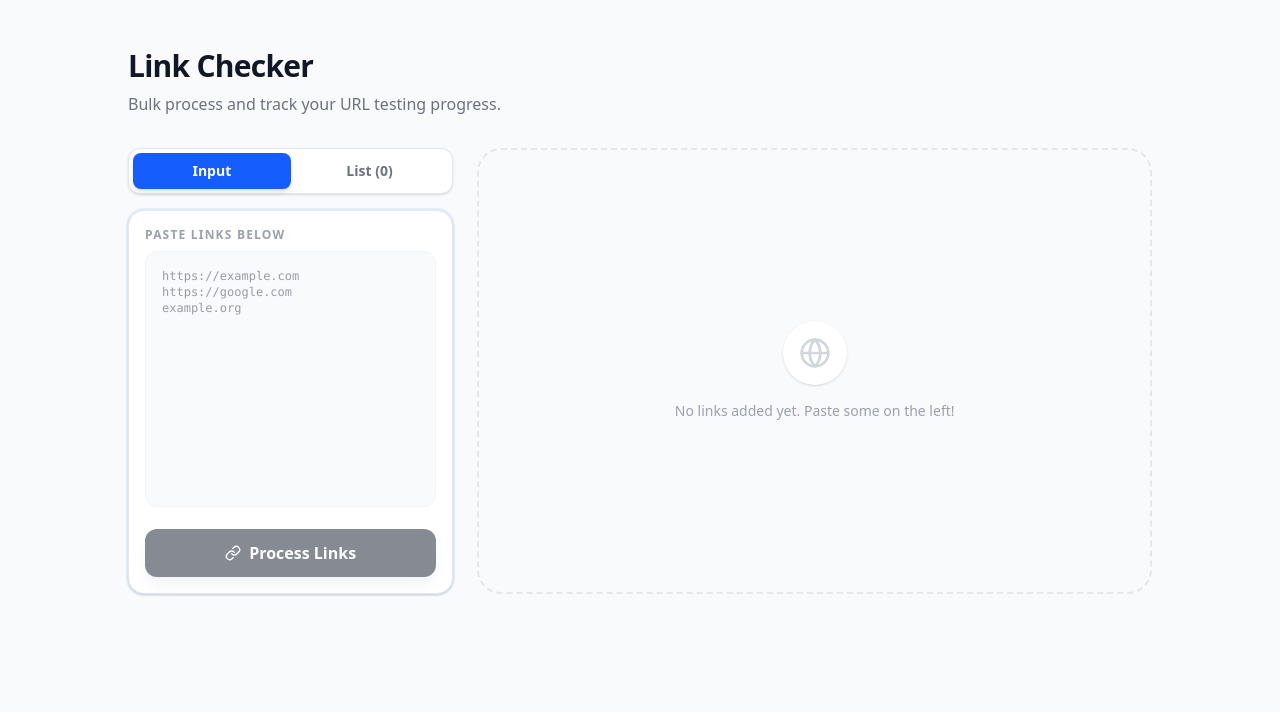
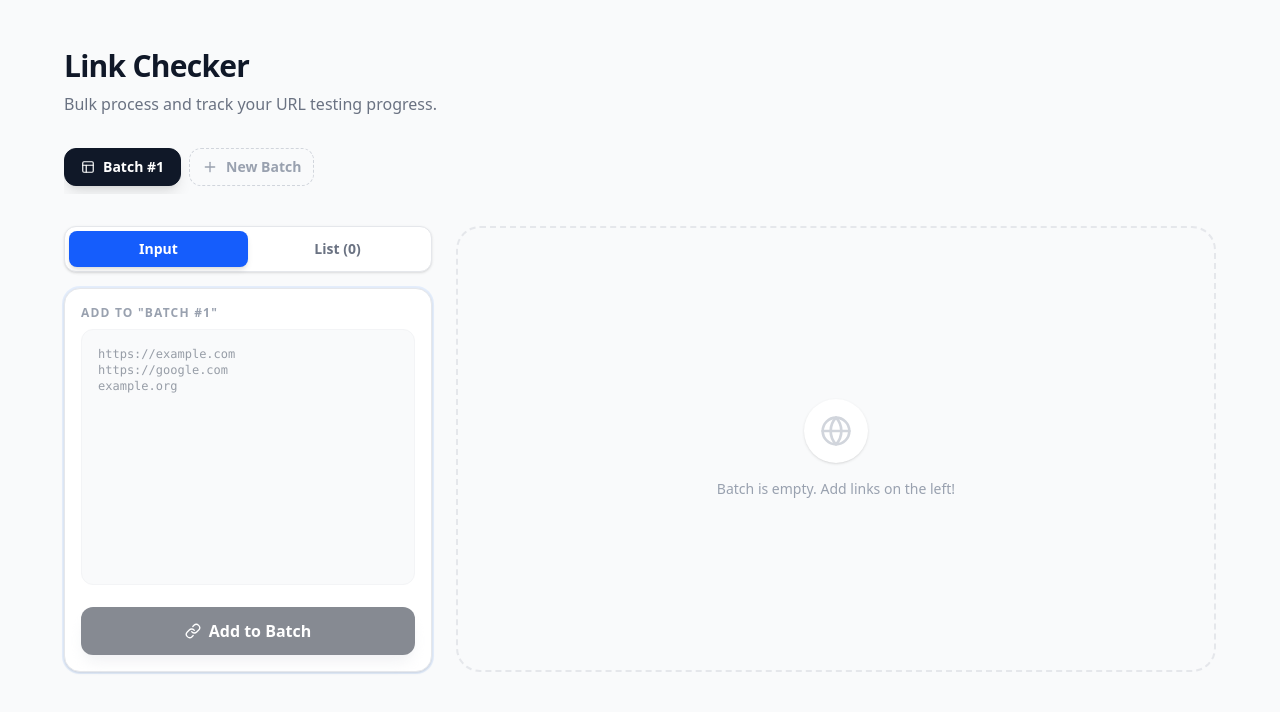
Before and after one commit to Dianute/event-tracker, a Next.js app in the folder web-app/: page /test-links in a window 1280 px wide. Shown: the top 712 px of the page. Built offline with nearby package versions, Linux system fonts and the light colour scheme.

Commit message:
Update page.tsx

```diff
--- a/web-app/app/test-links/page.tsx
+++ b/web-app/app/test-links/page.tsx
@@ -1,7 +1,7 @@
 'use client';
 
 import { useState, useEffect } from 'react';
-import { Check, Copy, ExternalLink, Trash2, Globe, Link as LinkIcon, AlertCircle } from 'lucide-react';
+import { Check, Copy, ExternalLink, Trash2, Globe, Link as LinkIcon, Plus, X, Layout } from 'lucide-react';
 
 interface LinkItem {
     id: string;
@@ -10,35 +10,107 @@ interface LinkItem {
     notes?: string;
 }
 
+interface Batch {
+    id: string;
+    name: string;
+    links: LinkItem[];
+    createdAt: number;
+}
+
 export default function LinkTesterPage() {
     const [inputRaw, setInputRaw] = useState('');
-    const [links, setLinks] = useState<LinkItem[]>([]);
     const [activeTab, setActiveTab] = useState<'input' | 'list'>('input');
     const [lastClickedId, setLastClickedId] = useState<string | null>(null);
 
-    // Load from local storage on mount to save progress
+    // BATCH STATE
+    const [batches, setBatches] = useState<Batch[]>([]);
+    const [activeBatchId, setActiveBatchId] = useState<string>('');
+
+    // Load & Migrate
     useEffect(() => {
-        const saved = localStorage.getItem('link-tester-data');
-        if (saved) {
+        const savedBatches = localStorage.getItem('link-tester-batches');
+
+        if (savedBatches) {
             try {
-                setLinks(JSON.parse(saved));
-                setActiveTab('list');
-            } catch (e) {
-                console.error("Failed to load saved links");
-            }
+                const parsed = JSON.parse(savedBatches);
+                if (Array.isArray(parsed) && parsed.length > 0) {
+                    setBatches(parsed);
+                    setActiveBatchId(parsed[0].id);
+                    return;
+                }
+            } catch (e) { console.error("Failed to parse batches"); }
+        }
+
+        // Migration / Default Fallback
+        const legacy = localStorage.getItem('link-tester-data');
+        if (legacy) {
+            try {
+                const legacyLinks = JSON.parse(legacy);
+                const defaultBatch: Batch = {
+                    id: crypto.randomUUID(),
+                    name: 'Default Batch',
+                    links: legacyLinks,
+                    createdAt: Date.now()
+                };
+                setBatches([defaultBatch]);
+                setActiveBatchId(defaultBatch.id);
+                localStorage.removeItem('link-tester-data'); // Clear legacy
+            } catch (e) { }
+        } else {
+            // New User
+            const newBatch: Batch = {
+                id: crypto.randomUUID(),
+                name: 'Batch #1',
+                links: [],
+                createdAt: Date.now()
+            };
+            setBatches([newBatch]);
+            setActiveBatchId(newBatch.id);
         }
     }, []);
 
-    // Save to local storage whenever links change
+    // Persist Batches
     useEffect(() => {
-        localStorage.setItem('link-tester-data', JSON.stringify(links));
-    }, [links]);
+        if (batches.length > 0) {
+            localStorage.setItem('link-tester-batches', JSON.stringify(batches));
+        }
+    }, [batches]);
+
+    const activeBatch = batches.find(b => b.id === activeBatchId) || batches[0];
+    const links = activeBatch?.links || [];
+
+    const updateActiveBatch = (newLinks: LinkItem[]) => {
+        setBatches(prev => prev.map(b =>
+            b.id === activeBatchId ? { ...b, links: newLinks } : b
+        ));
+    };
+
+    const createBatch = () => {
+        const newBatch: Batch = {
+            id: crypto.randomUUID(),
+            name: `Batch #${batches.length + 1}`,
+            links: [],
+            createdAt: Date.now()
+        };
+        setBatches(prev => [...prev, newBatch]);
+        setActiveBatchId(newBatch.id);
+        setActiveTab('input');
+    };
+
+    const deleteBatch = (id: string, e: React.MouseEvent) => {
+        e.stopPropagation();
+        if (batches.length <= 1) return alert("Cannot delete the last batch.");
+        if (!confirm("Delete this batch permanently?")) return;
+
+        const newBatches = batches.filter(b => b.id !== id);
+        setBatches(newBatches);
+        if (activeBatchId === id) setActiveBatchId(newBatches[0].id);
+    };
 
     const processLinks = () => {
         if (!inputRaw.trim()) return;
 
-        // Split by newlines or commas
-        const newLinks = inputRaw
+        const newBatchLinks = inputRaw
             .split(/[\n,]+/)
             .map(s => s.trim())
             .filter(s => s.length > 0)
@@ -48,52 +120,52 @@ export default function LinkTesterPage() {
                 checked: false
             }));
 
-        setLinks(prev => {
-            const combined = [...prev, ...newLinks];
-            return combined.sort((a, b) => Number(a.checked) - Number(b.checked));
-        });
+        const combined = [...links, ...newBatchLinks];
+        // Sort: Unchecked on top (false < true)
+        combined.sort((a, b) => Number(a.checked) - Number(b.checked));
+
+        updateActiveBatch(combined);
         setInputRaw('');
         setActiveTab('list');
     };
 
     const toggleCheck = (id: string) => {
-        setLinks(prev => {
-            const updated = prev.map(item =>
-                item.id === id ? { ...item, checked: !item.checked } : item
-            );
-            // Sort: Unchecked on top (false < true)
-            return updated.sort((a, b) => Number(a.checked) - Number(b.checked));
-        });
+        const updated = links.map(item =>
+            item.id === id ? { ...item, checked: !item.checked } : item
+        );
+        updated.sort((a, b) => Number(a.checked) - Number(b.checked));
+        updateActiveBatch(updated);
     };
 
     const deleteLink = (id: string) => {
-        setLinks(prev => prev.filter(item => item.id !== id));
+        updateActiveBatch(links.filter(item => item.id !== id));
     };
 
     const clearAll = () => {
-        if (confirm("Clear all links?")) {
-            setLinks([]);
+        if (confirm("Clear all links in this batch?")) {
+            updateActiveBatch([]);
             setActiveTab('input');
         }
     };
 
     const resetChecks = () => {
         if (confirm("Reset all checkmarks?")) {
-            setLinks(prev => prev.map(l => ({ ...l, checked: false })));
+            updateActiveBatch(links.map(l => ({ ...l, checked: false })));
         }
     };
 
     const stats = {
         total: links.length,
-        checked: links.filter(l => l.checked).length,
-        remaining: links.filter(l => !l.checked).length
+        checked: links.filter(l => l.checked).length
     };
 
     const progress = stats.total > 0 ? (stats.checked / stats.total) * 100 : 0;
 
+    if (!activeBatch) return null; // Hydration guard
+
     return (
         <div className="min-h-screen bg-gray-50 text-gray-900 p-6 md:p-12 font-sans">
-            <div className="max-w-5xl mx-auto space-y-8">
+            <div className="max-w-6xl mx-auto space-y-8">
 
                 {/* Header */}
                 <div className="flex flex-col md:flex-row md:items-center justify-between gap-4">
@@ -122,6 +194,41 @@ export default function LinkTesterPage() {
                     )}
                 </div>
 
+                {/* BATCH TABS */}
+                <div className="flex items-center gap-2 overflow-x-auto pb-2 scrollbar-hide">
+                    {batches.map(batch => (
+                        <div
+                            key={batch.id}
+                            onClick={() => setActiveBatchId(batch.id)}
+                            className={`group flex items-center gap-2 px-4 py-2 rounded-xl border text-sm font-bold cursor-pointer transition-all select-none whitespace-nowrap
+                                ${activeBatchId === batch.id
+                                    ? 'bg-gray-900 text-white border-gray-900 shadow-lg'
+                                    : 'bg-white text-gray-500 border-gray-200 hover:bg-gray-50'}`}
+                        >
+                            <Layout size={14} className={activeBatchId === batch.id ? "text-white" : "text-gray-400"} />
+                            {batch.name}
+
+                            {/* Delete Batch (Hover) */}
+                            {batches.length > 1 && (
+                                <button
+                                    onClick={(e) => deleteBatch(batch.id, e)}
+                                    className={`ml-1 p-0.5 rounded-full transition-colors ${activeBatchId === batch.id ? 'hover:bg-white/20' : 'hover:bg-gray-200 text-gray-300 hover:text-red-500'}`}
+                                >
+                                    <X size={12} />
+                                </button>
+                            )}
+                        </div>
+                    ))}
+
+                    <button
+                        onClick={createBatch}
+                        className="flex items-center gap-2 px-3 py-2 rounded-xl border border-dashed border-gray-300 text-gray-400 hover:text-blue-600 hover:border-blue-400 hover:bg-blue-50 transition-all text-sm font-bold"
+                    >
+                        <Plus size={16} />
+                        New Batch
+                    </button>
+                </div>
+
                 {/* Input Area */}
                 <div className="grid md:grid-cols-3 gap-6">
                     {/* Left Column: Input */}
@@ -142,7 +249,9 @@ export default function LinkTesterPage() {
                         </div>
 
                         <div className={`bg-white rounded-2xl border border-gray-200 shadow-sm p-4 transition-all ${activeTab === 'input' ? 'ring-2 ring-blue-500/10' : 'opacity-70 grayscale'}`}>
-                            <label className="block text-xs font-bold text-gray-400 uppercase tracking-widest mb-2">Paste Links Below</label>
+                            <label className="block text-xs font-bold text-gray-400 uppercase tracking-widest mb-2 flex justify-between">
+                                <span>Add to "{activeBatch.name}"</span>
+                            </label>
                             <textarea
                                 value={inputRaw}
                                 onChange={(e) => setInputRaw(e.target.value)}
@@ -155,7 +264,7 @@ export default function LinkTesterPage() {
                                 className="w-full mt-4 py-3 bg-gray-900 hover:bg-black text-white rounded-xl font-bold shadow-lg shadow-gray-200 transition-all active:scale-[0.98] disabled:opacity-50 disabled:cursor-not-allowed flex items-center justify-center gap-2"
                             >
                                 <LinkIcon size={16} />
-                                Process Links
+                                Add to Batch
                             </button>
                         </div>
 
@@ -165,7 +274,7 @@ export default function LinkTesterPage() {
                                     Reset Progress
                                 </button>
                                 <button onClick={clearAll} className="w-full py-2 text-xs font-bold text-red-400 hover:text-red-500 transition-colors uppercase tracking-wider">
-                                    Clear All Links
+                                    Clear Batch
                                 </button>
                             </div>
                         )}
@@ -178,7 +287,7 @@ export default function LinkTesterPage() {
                                 <div className="p-4 bg-white rounded-full shadow-sm">
                                     <Globe size={32} className="text-gray-300" />
                                 </div>
-                                <p className="font-medium text-sm">No links added yet. Paste some on the left!</p>
+                                <p className="font-medium text-sm">Batch is empty. Add links on the left!</p>
                             </div>
                         ) : (
                             <div className={`space-y-3 ${activeTab === 'input' ? 'opacity-50 pointer-events-none' : ''}`}>
```
